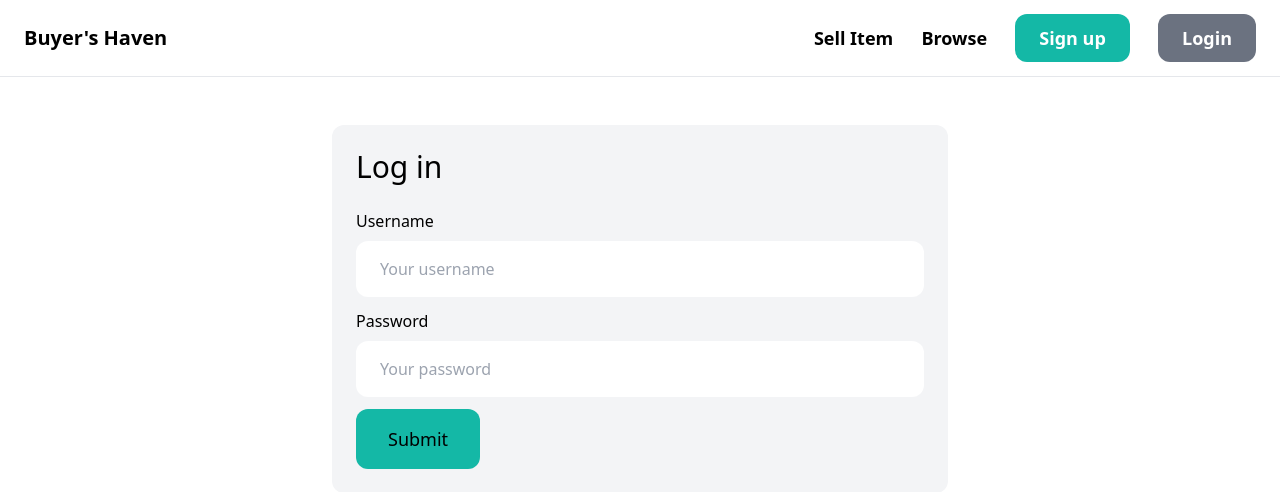
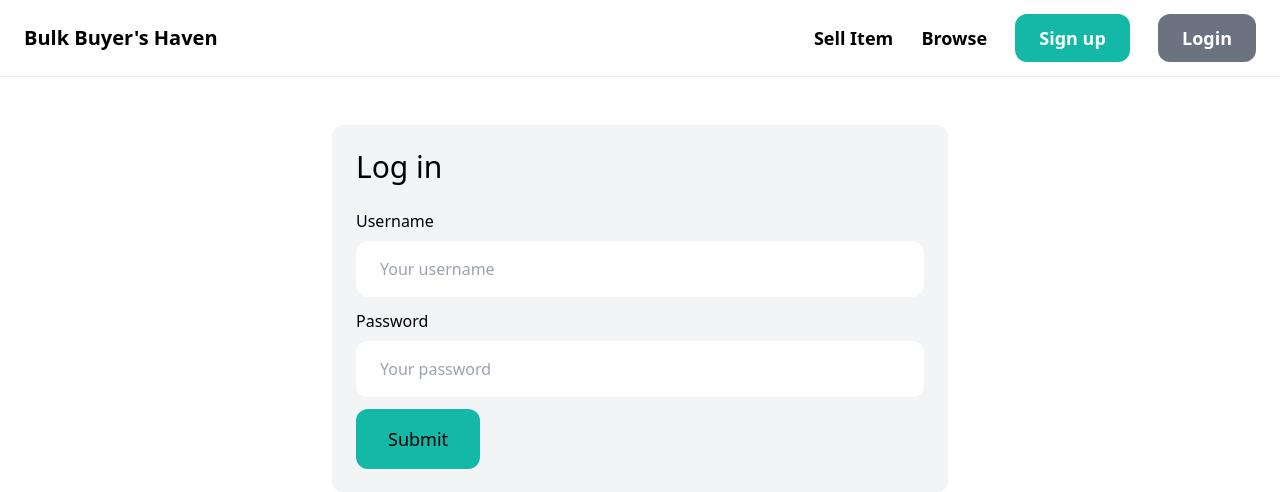
Before and after one commit to pasej5/peace_online, a Django app: a page that uses core/templates/core/base.html in a window 1280 px wide. Shown: the top 492 px of the page. Run offline with Django 5.2, Linux system fonts and the light colour scheme; some libraries are stand-ins or nearby versions.

Commit message:
bulk buyers

```diff
--- a/core/templates/core/base.html
+++ b/core/templates/core/base.html
@@ -6,13 +6,13 @@
     <meta name="viewport" content="width=device-width, initial-scale=1.0" />
 
     <script src="https://cdn.tailwindcss.com"></script>
-    <title>Buyer's Haven</title>
+    <title>Bulk Buyer's Haven</title>
   </head>
   <body>
     <nav
       class="py-6 px-6 flex justify-between items-center border-b border-gray-200"
     >
-      <a href="/" class="text-xl font-semibold">Buyer's Haven</a>
+      <a href="/" class="text-xl font-semibold">Bulk Buyer's Haven</a>
       <div class="space-x-6">
         <a href="{% url 'item:new' %}" class="text-lg font-semibold hover:text-gray-500"
           >Sell Item</a
```
